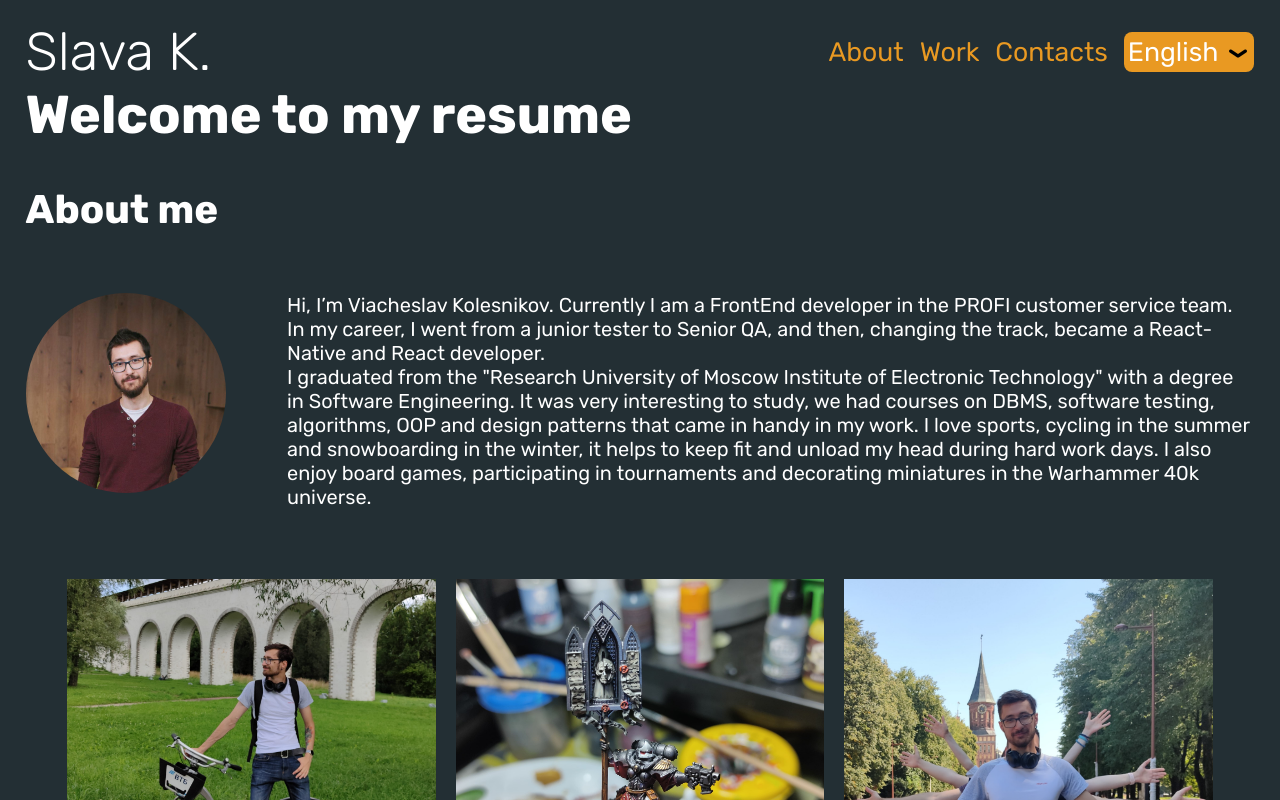
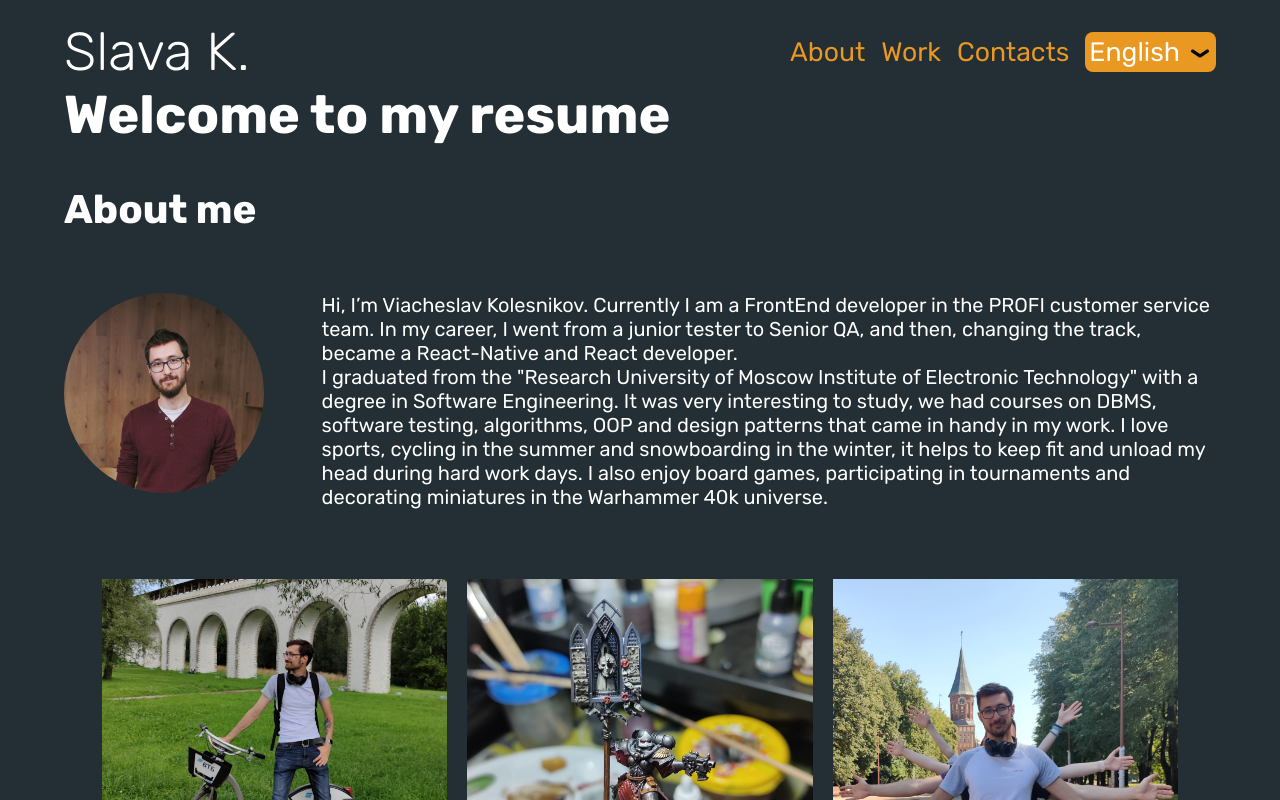
Before and after one commit to DazzlingFame/resume-SPA, a React (Create React App) app in the folder client/: page / in a window 1280 px wide. Shown: the top 800 px of the page. Built offline with nearby package versions, Linux system fonts and the light colour scheme.

Commit message:
padding for a gallery

```diff
--- a/client/src/components/previewGallery/PreviewGallery.tsx
+++ b/client/src/components/previewGallery/PreviewGallery.tsx
@@ -4,7 +4,7 @@ import PreviewPhoto from './PreviewPhoto';
 import Indicator from './Indicator';
 import {PREVIEW_ASPECT_RATIO} from "./utils";
 
-const GALLERY_WIDTH_MOBILE = document.documentElement.clientWidth - 32 - 16;
+const GALLERY_WIDTH_MOBILE = document.documentElement.clientWidth * 0.95;
 
 const getSectionOffsetByScroll = (
   scrollOffset: number,
--- a/client/src/screen/Resume.css
+++ b/client/src/screen/Resume.css
@@ -9,7 +9,7 @@
 
 .container {
     display: flex;
-    padding: 20px 2%;
+    padding: 20px 5%;
     flex-direction: column;
     overflow-y: scroll;
     scroll-snap-type: y mandatory;
```
